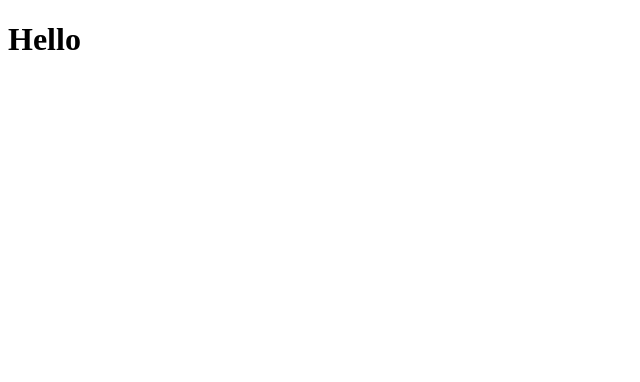
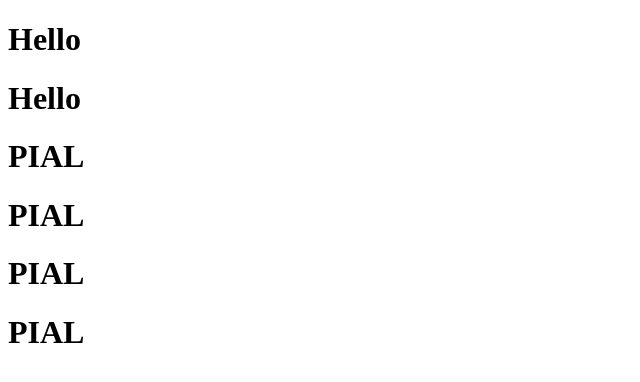
Before and after one commit to rakib-rahyan/Collaboration-Test, a plain HTML site: page index.html in a window 1280 px wide. Shown: the whole page, without its empty margins (0-640 px from the left). Drawn offline with Linux system fonts and the light colour scheme.

Commit message:
3rd commi

```diff
--- a/index.html
+++ b/index.html
@@ -7,5 +7,10 @@
 </head>
 <body>
     <h1>Hello</h1>
+    <h1>Hello</h1>
+    <h1> PIAL </h1>
+    <h1> PIAL </h1>
+    <h1> PIAL </h1>
+    <h1> PIAL </h1>
 </body>
 </html>
```
